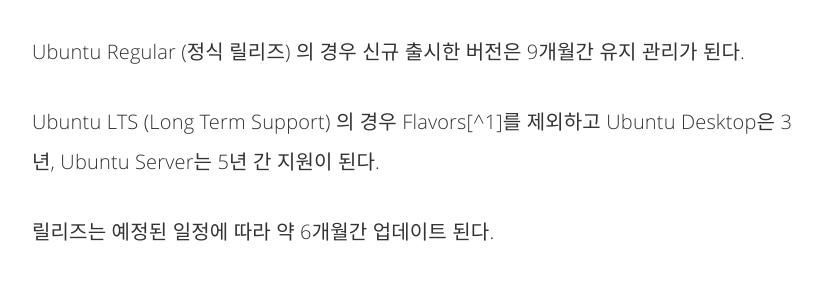
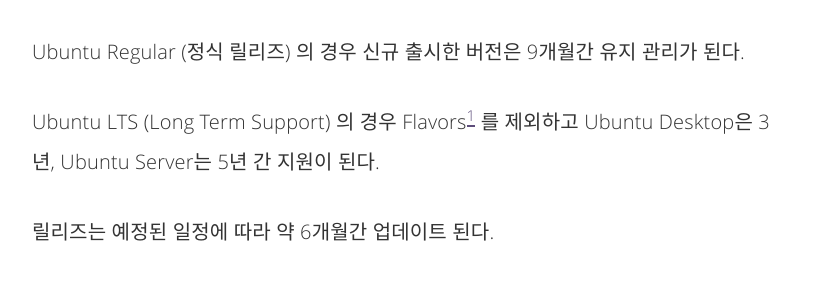
Before and after one commit to rainofpainki/rainofpainki.github.io, a Jekyll site: the page built from _posts/2018-05-03-ubuntu_vs_centos.md, in a window 1280 px wide and 900 px high, scrolled down 1451 px. Shown: the part 155-443 px from the top of the window, without its empty margins (228-1050 px from the left). Built offline with Jekyll 4.4.1, drawn with Linux system fonts in a browser that asks for light colours; comment, search, counter and statistics services are not loaded; some of the changed text lies outside the part shown.

Commit message:
markdown 수정

```diff
--- a/_posts/2018-05-03-ubuntu_vs_centos.md
+++ b/_posts/2018-05-03-ubuntu_vs_centos.md
@@ -35,7 +35,7 @@ CentOS가 안정성이 뛰어나다고 하지만 `어떤 기술적인 면에서
 
 Ubuntu Regular (정식 릴리즈) 의 경우 신규 출시한 버전은 9개월간 유지 관리가 된다.
 
-Ubuntu LTS (Long Term Support) 의 경우 Flavors[^1]를 제외하고 Ubuntu Desktop은 3년, Ubuntu Server는 5년 간 지원이 된다.
+Ubuntu LTS (Long Term Support) 의 경우 Flavors[^1] 를 제외하고 Ubuntu Desktop은 3년, Ubuntu Server는 5년 간 지원이 된다.
 
 릴리즈는 예정된 일정에 따라 약 6개월간 업데이트 된다.
 
@@ -69,4 +69,4 @@ Ubuntu LTS (Long Term Support) 의 경우 Flavors[^1]를 제외하고 Ubuntu Des
 
 5) https://www.quora.com/What-are-the-main-differences-between-CentOS-and-Ubuntu-Linux-operating-systems
 
-\[^1]: Ubuntu의 다양한 커스텀 버전. [이곳](https://wiki.ubuntu.com/UbuntuFlavors)을 참고하자.
+[^1]: Ubuntu의 다양한 커스텀 버전. [이곳](https://wiki.ubuntu.com/UbuntuFlavors)을 참고하자.
```
